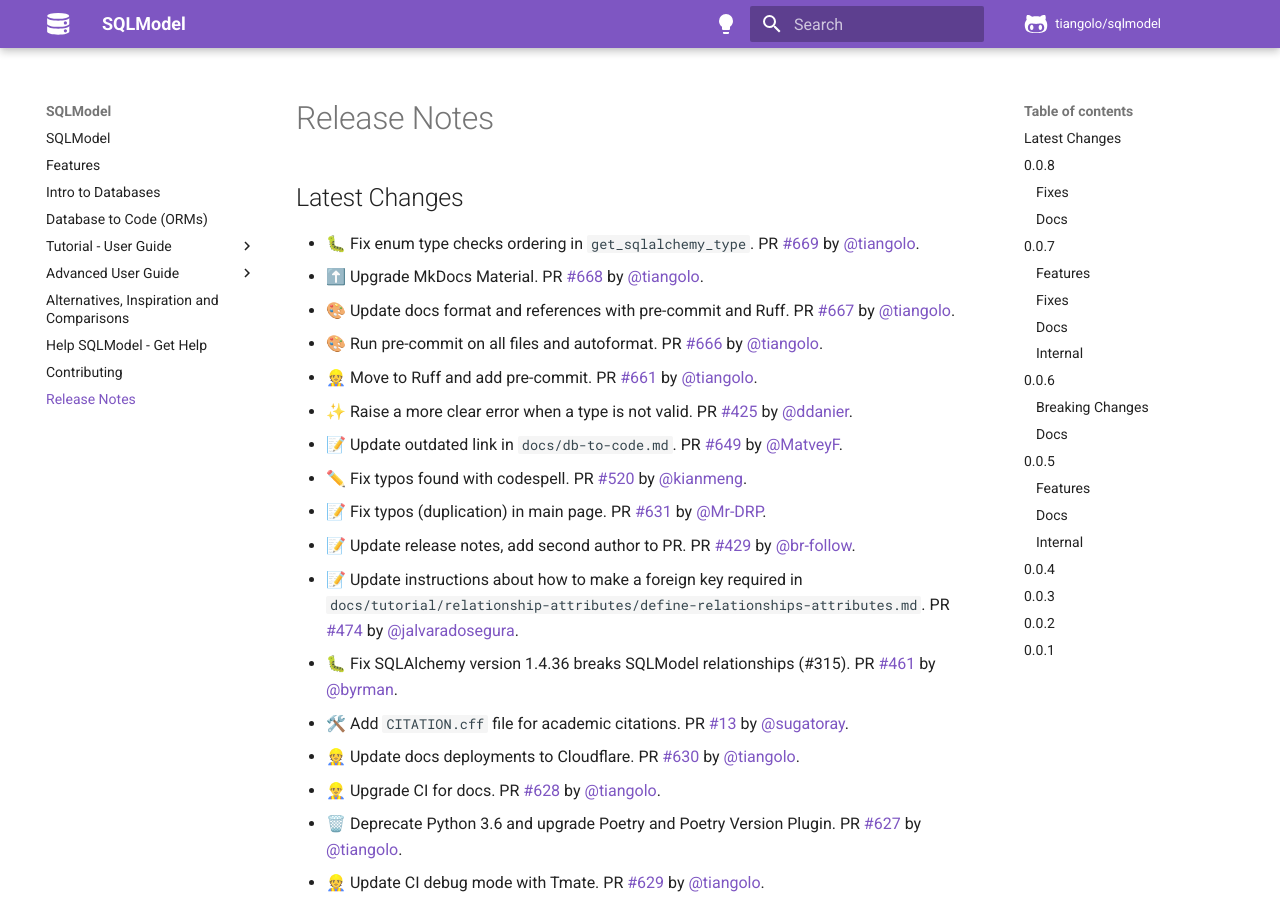
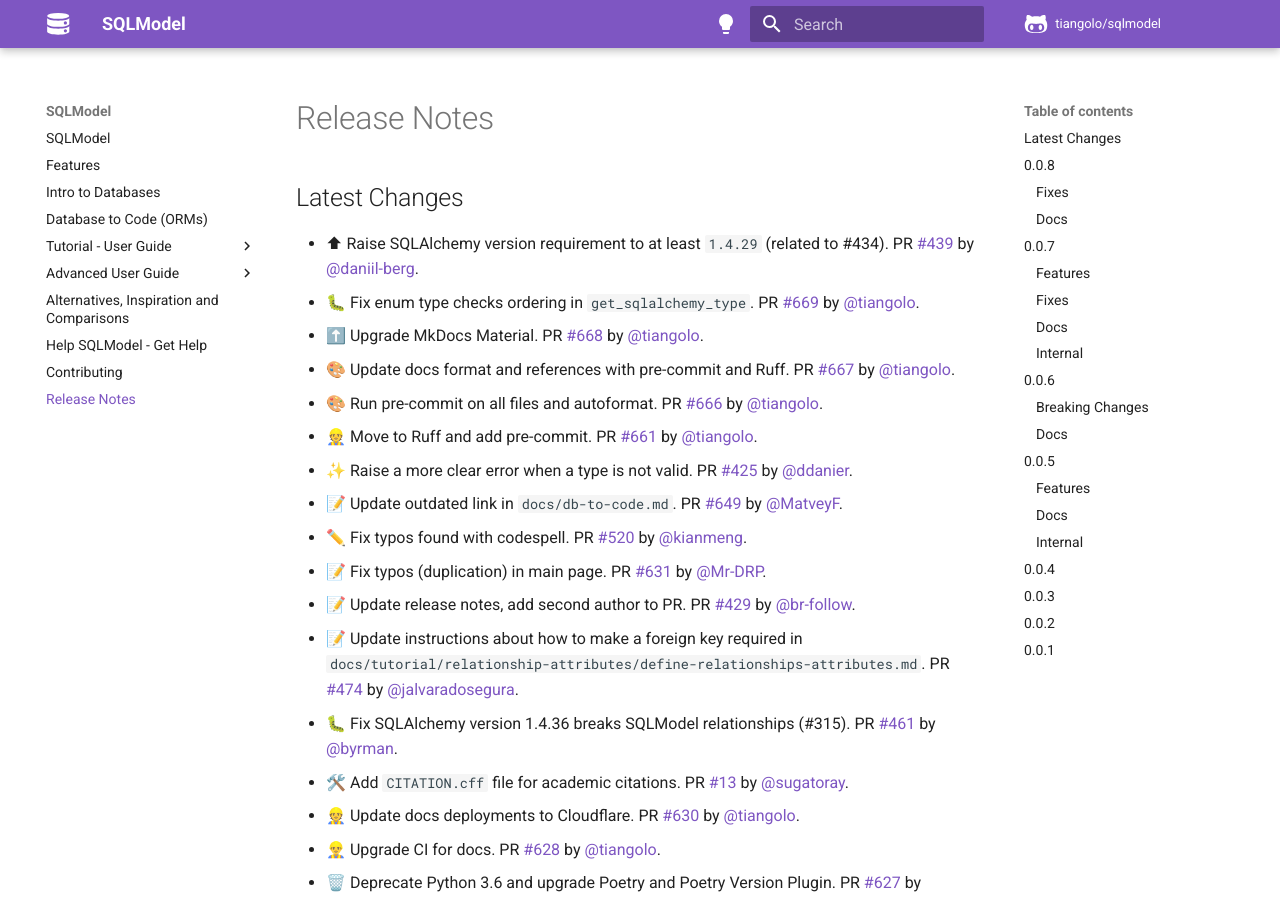
Before and after one commit to upmorpheus/Laravel-perfect, an MkDocs documentation site: the page built from docs/release-notes.md, in a window 1280 px wide and 900 px high. Built offline with MkDocs 1.6.1 and Material for MkDocs 9.7.7, drawn with Linux system fonts in a browser that asks for light colours; comment, search, counter and statistics services are not loaded.

Commit message:
📝 Update release notes

```diff
--- a/docs/release-notes.md
+++ b/docs/release-notes.md
@@ -2,6 +2,7 @@
 
 ## Latest Changes
 
+* ⬆ Raise SQLAlchemy version requirement to at least `1.4.29` (related to #434). PR [#439](https://github.com/tiangolo/sqlmodel/pull/439) by [@daniil-berg](https://github.com/daniil-berg).
 * 🐛 Fix enum type checks ordering in `get_sqlalchemy_type`. PR [#669](https://github.com/tiangolo/sqlmodel/pull/669) by [@tiangolo](https://github.com/tiangolo).
 * ⬆️ Upgrade MkDocs Material. PR [#668](https://github.com/tiangolo/sqlmodel/pull/668) by [@tiangolo](https://github.com/tiangolo).
 * 🎨 Update docs format and references with pre-commit and Ruff. PR [#667](https://github.com/tiangolo/sqlmodel/pull/667) by [@tiangolo](https://github.com/tiangolo).
```
